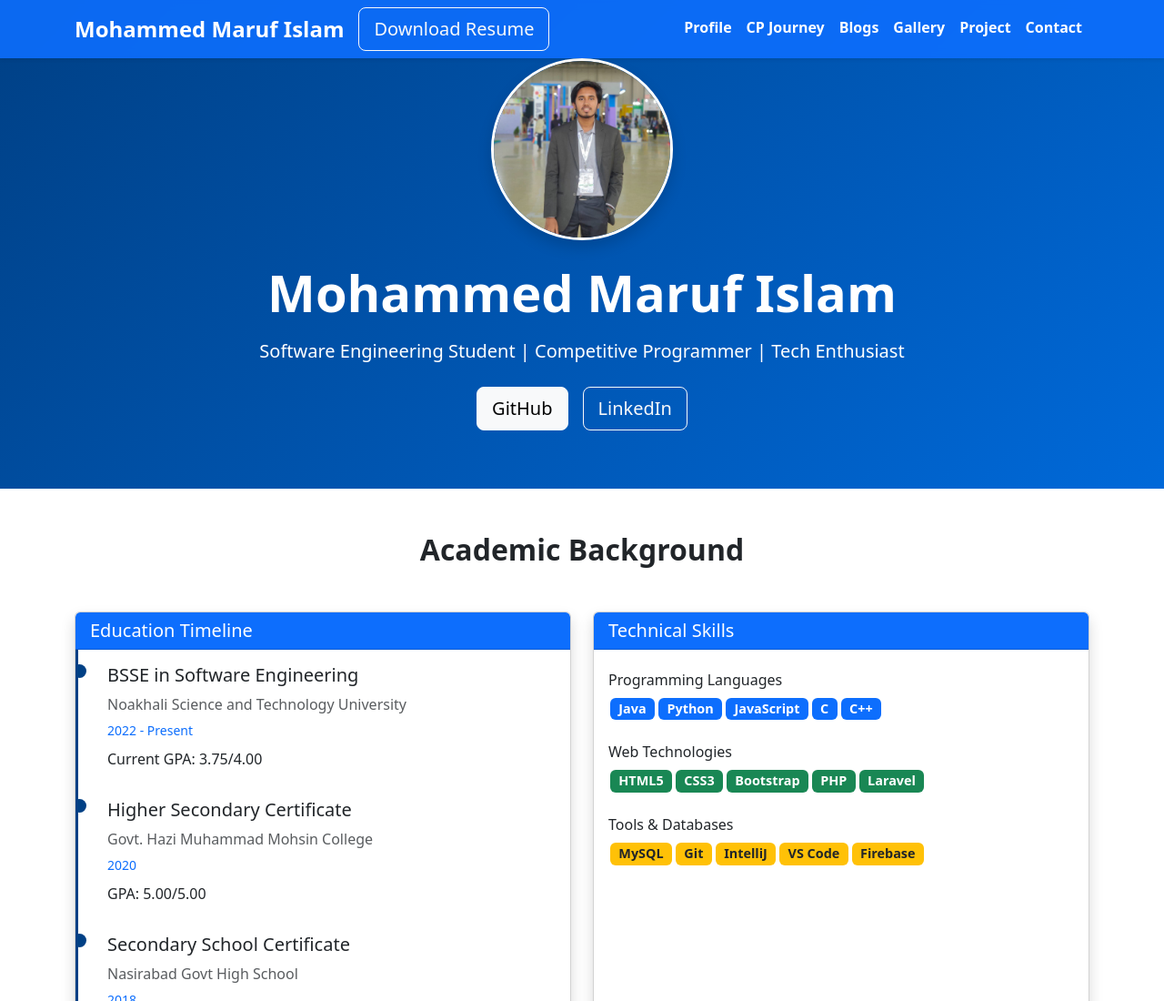
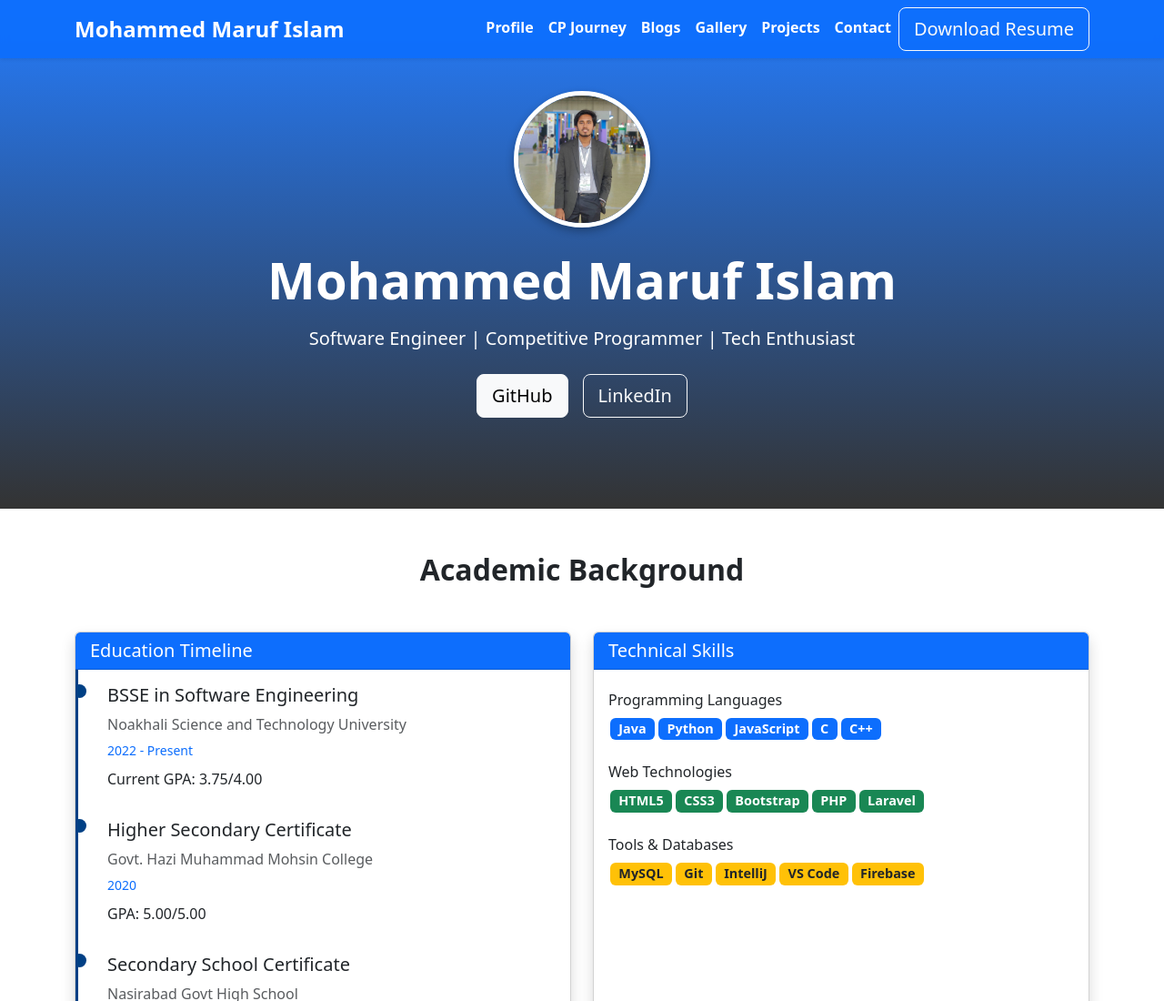
Before and after one commit to MdMaruf-22/portfolio, a plain HTML site: page index.html in a window 1280 px wide. Shown: the top 1100 px of the page at 91% size. Drawn offline with nearby package versions, Linux system fonts and the light colour scheme.

Commit message:
`Refactor navigation bar and profile section layout`

```diff
--- a/index.html
+++ b/index.html
@@ -11,39 +11,26 @@
 
 <body>
 
-    <nav class="navbar navbar-expand-lg navbar-dark fixed-top shadow-sm"
-        style="background: rgba(13, 110, 253, 0.9); backdrop-filter: blur(5px);">
+    <nav class="navbar navbar-expand-lg navbar-dark fixed-top shadow-sm">
         <div class="container">
+            <a class="navbar-brand fw-bold fs-4 text-white" href="#">Mohammed Maruf Islam</a>
 
-            <a class="navbar-brand fw-bold fs-4 text-white" href="#">Mohammed Maruf Islam</a>
-            <a href="resume.pdf" class="btn btn-outline-light btn-lg" download>Download Resume</a>
             <button class="navbar-toggler" type="button" data-bs-toggle="collapse" data-bs-target="#navbarNav">
                 <span class="navbar-toggler-icon"></span>
             </button>
 
             <div class="collapse navbar-collapse" id="navbarNav">
                 <ul class="navbar-nav ms-auto">
-                    <li class="nav-item">
-                        <a class="nav-link text-white fw-semibold" href="#profile">Profile</a>
-                    </li>
-                    <li class="nav-item">
-                        <a class="nav-link text-white fw-semibold" href="#programming">CP Journey</a>
-                    </li>
-                    <li class="nav-item">
-                        <a class="nav-link text-white fw-semibold" href="#blogs">Blogs</a>
-                    </li>
-                    <li class="nav-item">
-                        <a class="nav-link text-white fw-semibold" href="#gallery">Gallery</a>
-                    </li>
-                    <li class="nav-item">
-                        <a class="nav-link text-white fw-semibold" href="#projects">Project</a>
-                    </li>
-                    <li class="nav-item">
-                        <a class="nav-link text-white fw-semibold" href="#" data-bs-toggle="modal"
-                            data-bs-target="#contactModal">Contact</a>
-                    </li>
+                    <li class="nav-item"><a class="nav-link text-white fw-semibold" href="#profile">Profile</a></li>
+                    <li class="nav-item"><a class="nav-link text-white fw-semibold" href="#programming">CP Journey</a></li>
+                    <li class="nav-item"><a class="nav-link text-white fw-semibold" href="#blogs">Blogs</a></li>
+                    <li class="nav-item"><a class="nav-link text-white fw-semibold" href="#gallery">Gallery</a></li>
+                    <li class="nav-item"><a class="nav-link text-white fw-semibold" href="#projects">Projects</a></li>
+                    <li class="nav-item"><a class="nav-link text-white fw-semibold" href="#" data-bs-toggle="modal" data-bs-target="#contactModal">Contact</a></li>
                 </ul>
+                <a href="resume.pdf" class="btn btn-outline-light btn-lg d-lg-none resume-btn" download>Download Resume</a>
             </div>
+            <a href="resume.pdf" class="btn btn-outline-light btn-lg d-none d-lg-block" download>Download Resume</a>
         </div>
     </nav>
 
@@ -51,11 +38,10 @@
         <div class="container">
             <img src="image/profile_image.jpg" alt="Profile Picture" class="profile-img rounded-circle mb-4">
             <h1 class="display-4 fw-bold mb-3">Mohammed Maruf Islam</h1>
-            <p class="lead mb-4">Software Engineering Student | Competitive Programmer | Tech Enthusiast</p>
+            <p class="lead mb-4">Software Engineer | Competitive Programmer | Tech Enthusiast</p>
             <div class="d-flex justify-content-center gap-3">
                 <a href="https://github.com/MdMaruf-22" class="btn btn-light btn-lg">GitHub</a>
-                <a href="https://linkedin.com/in/mohammed-maruf-islam-545280248/"
-                    class="btn btn-outline-light btn-lg">LinkedIn</a>
+                <a href="https://linkedin.com/in/mohammed-maruf-islam-545280248/" class="btn btn-outline-light btn-lg">LinkedIn</a>
             </div>
         </div>
     </section>
--- a/style.css
+++ b/style.css
@@ -1,17 +1,32 @@
 .profile-img {
-    width: 200px;
-    height: 200px;
-    object-fit: cover;
-    border: 3px solid #fff;
-    box-shadow: 0 0.5rem 1rem rgba(0, 0, 0, 0.15);
+    width: 150px;
+    height: 150px;
+    border: 5px solid white;
+    box-shadow: 0 4px 10px rgba(0, 0, 0, 0.3);
+    transition: transform 0.3s ease-in-out;
+}
+
+.profile-img:hover {
+    transform: scale(1.25);
 }
 html {
     scroll-behavior: smooth;
 }
 .hero-section {
-    background: linear-gradient(135deg, #004085, #0069d9);
+    background: linear-gradient(to bottom, rgba(13, 110, 253, 0.9), rgba(0, 0, 0, 0.8));
     color: white;
-    padding: 4rem 0;
+    padding: 100px 0;
+    text-align: center;
+    animation: fadeIn 1.5s ease-in-out;
+}
+
+@keyframes fadeIn {
+    0% {
+        opacity: 0;
+    }
+    100% {
+        opacity: 1;
+    }
 }
 
 .skill-badge {
@@ -54,7 +69,14 @@ html {
 .card {
     overflow: hidden;
 }
+.navbar {
+    background: rgba(13, 110, 253, 0.9);
+    backdrop-filter: blur(5px);
+}
 
+.resume-btn {
+    margin-top: 10px;
+}
 .navbar-nav .nav-link {
     position: relative;
     transition: color 0.3s ease-in-out;
@@ -86,3 +108,6 @@ html {
     transform: scale(1.05);
     transition: 0.3s ease-in-out;
 }
+section {
+    padding: 60px 0;
+}
```
